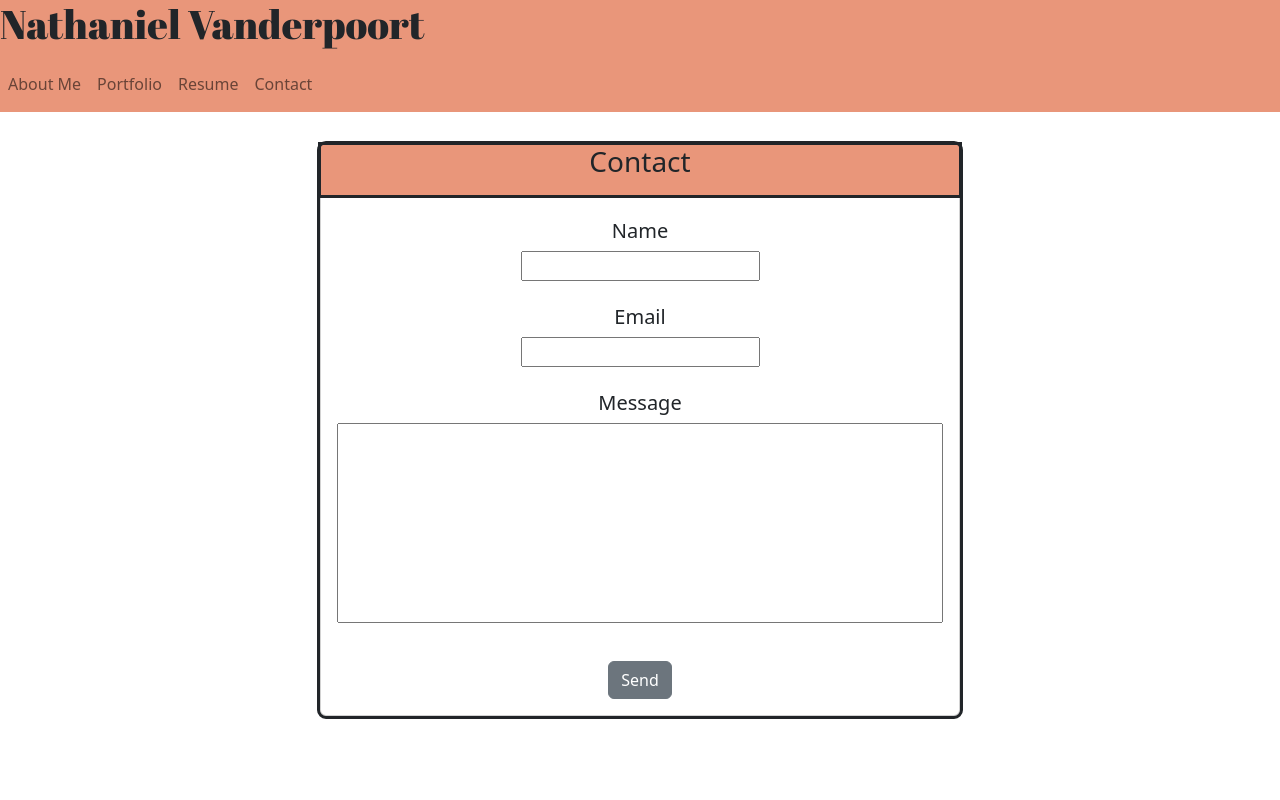
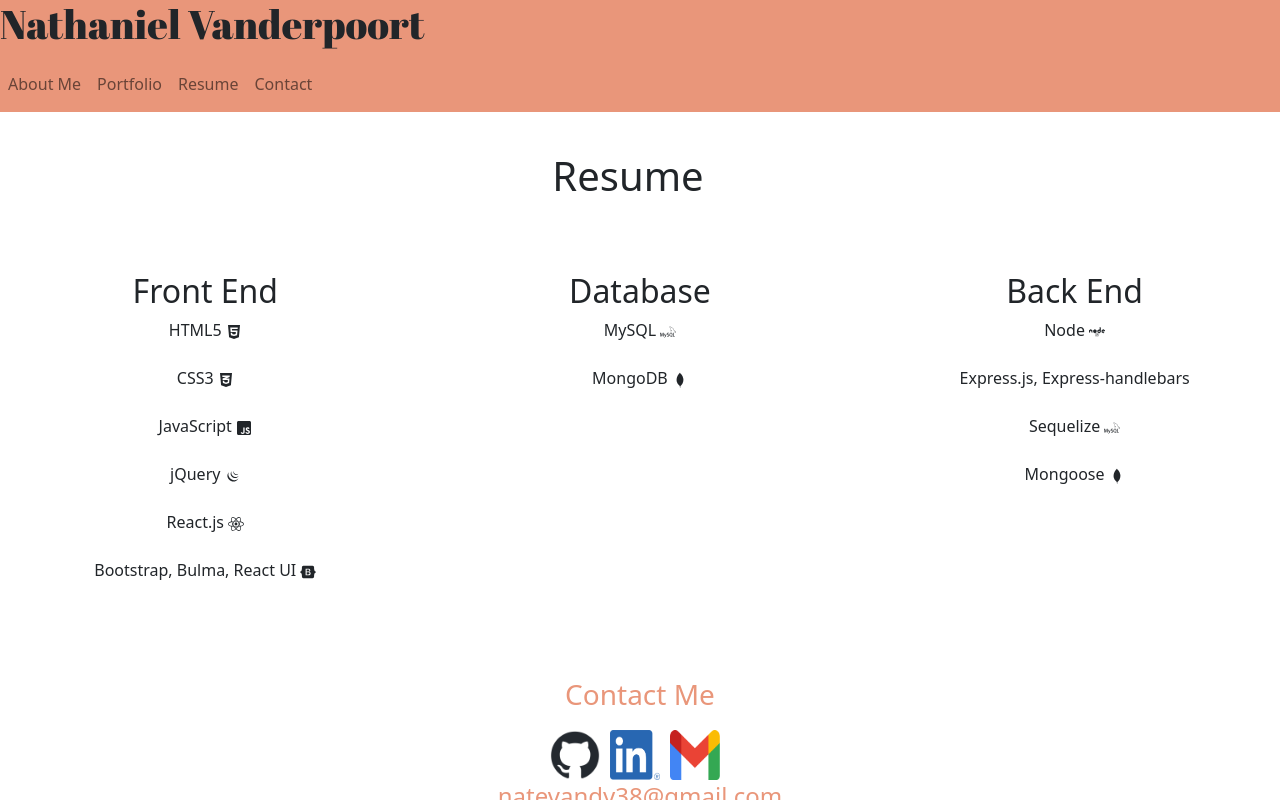
Before and after one commit to BigNATE38/Nathaniel-React-Portfolio, a React (Create React App) app: page / in a window 1280 px wide. Both pictures are taken after a click on the element "Resume". Shown: the top 800 px of the page. Built offline with nearby package versions, Linux system fonts and the light colour scheme.

Commit message:
resume icons and styling added

```diff
--- a/package.json
+++ b/package.json
@@ -14,7 +14,8 @@
     "react-bootstrap": "^2.7.4",
     "react-dom": "^17.0.2",
     "react-scripts": "5.0.1",
-    "web-vitals": "^2.1.4"
+    "web-vitals": "^2.1.4",
+    "react-icons": "^4.2.0"
   },
   "scripts": {
     "predeploy": "npm run build",
--- a/src/components/Home/index.js
+++ b/src/components/Home/index.js
@@ -2,7 +2,7 @@ import React, {useState} from 'react';
 import Nav from '../Nav';
 import About from '../About';
 import Contact from '../Contact';
-// import Resume from '../Resume';
+import Resume from '../Resume';
 import Portfolio from '../Portfolio';
 import Footer from '../Footer';
 import Header from '../Header';
@@ -12,9 +12,9 @@ export default function Home() {
     const [currentPage, setCurrentPage] = useState('About Me');
 
     const renderPage = () => {
-        // if (currentPage === 'Resume') {
-        //     return <Resume />;
-        // }
+        if (currentPage === 'Resume') {
+            return <Resume />;
+        }
         if (currentPage === 'About Me') {
             return <About />;
         }
--- a/src/components/Resume/index.js
+++ b/src/components/Resume/index.js
@@ -0,0 +1,75 @@
+import React from 'react';
+import { Row, Col } from 'react-bootstrap';
+import {
+    FaHtml5,
+    FaCss3Alt,
+    FaBootstrap,
+    FaJsSquare,
+    FaNode,
+    FaReact,
+} from "react-icons/fa";
+import { DiJqueryLogo, DiMongodb } from "react-icons/di";
+import { SiMysql } from "react-icons/si";
+
+export default function Resume() {
+    return (
+        <Row>
+            <Row>
+                <h1 className="portfolio-font">Resume</h1>
+            </Row>
+
+            <Col md={4} className="text-center">
+                <br />
+                <h2>Front End</h2>
+                <p>
+                    HTML5 <FaHtml5 />
+                    <br />
+                    <br />
+                    CSS3 <FaCss3Alt />
+                    <br />
+                    <br />
+                    JavaScript <FaJsSquare />
+                    <br />
+                    <br />
+                    jQuery <DiJqueryLogo />
+                    <br />
+                    <br />
+                    React.js <FaReact />
+                    <br />
+                    <br />
+                    Bootstrap, Bulma, React UI <FaBootstrap />
+                </p>
+            </Col>
+
+            <Col md={4} className="text-center">
+                <br />
+                <h2>Database</h2>
+                <p>
+                    MySQL <SiMysql />
+                    <br />
+                    <br />
+                    MongoDB <DiMongodb />
+                </p>
+            </Col>
+
+            <Col md={4} className="text-center">
+                <br />
+                <h2>Back End</h2>
+                <p>
+                    Node <FaNode />
+                    <br />
+                    <br />
+                    Express.js, Express-handlebars
+                    <br />
+                    <br />
+                    Sequelize <SiMysql />
+                    <br />
+                    <br />
+                    Mongoose <DiMongodb />
+                </p>
+            </Col>
+
+
+        </Row>
+    );
+}
```
Also changed, not shown: 1 other file (tests, documents, lock files or other folders).
